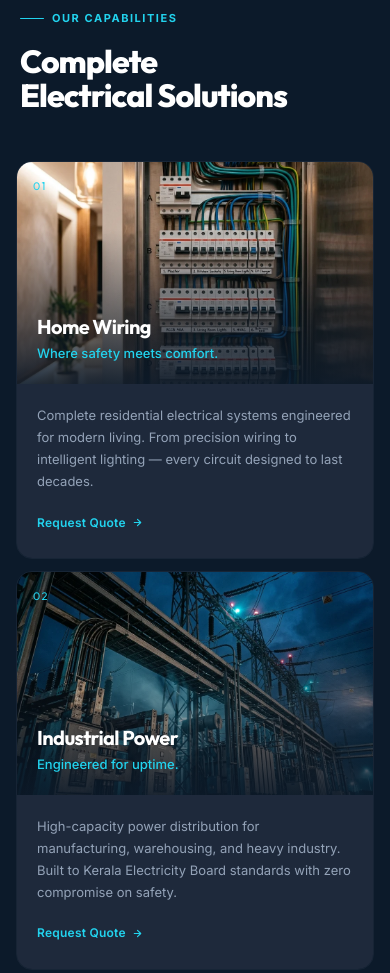
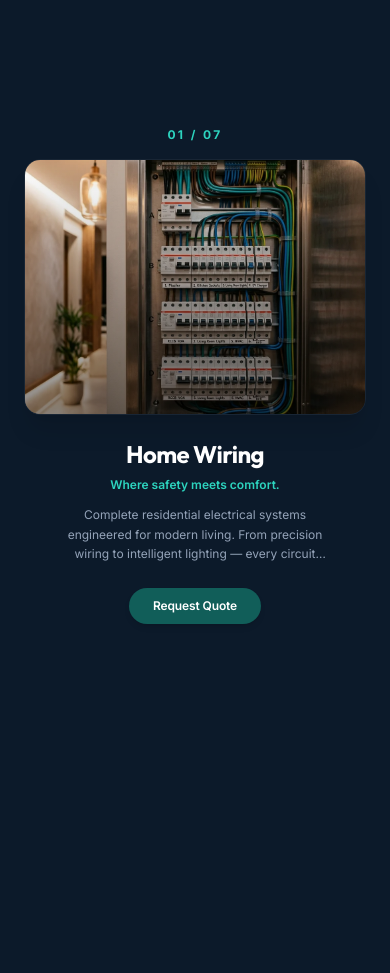
Before and after one commit to WebzioInfo/BrightElectricals, an Astro site: page / in a window 390 px wide. Shown: the part 1300-2273 px from the top of the page. Built offline with nearby package versions, Linux system fonts and the light colour scheme; Astro itself is replaced by a stand-in of ours; animation ran at ten frames a second.

Commit message:
ser anim

```diff
--- a/src/sections/Services.astro
+++ b/src/sections/Services.astro
@@ -59,7 +59,7 @@ const editorial = [
      SERVICES — SCROLL-DRIVEN STORYTELLING
      ═══════════════════════════════════════════════════════════════ -->
 
-<!-- Desktop: Pinned split-screen -->
+<!-- Desktop & Mobile Wrapper Section -->
 <section
   id="services"
   class="svc-section relative"
@@ -191,84 +191,80 @@ const editorial = [
     </div>
   </div>
 
-  <!-- ── MOBILE EXPERIENCE ──────────────────────────────────── -->
-  <div class="svc-mobile lg:hidden" style="background: var(--deep-navy);">
+  <!-- ── MOBILE EXPERIENCE (Stethoscopic scrolling) ────────── -->
+  <div class="svc-mobile lg:hidden relative" style="background: var(--deep-navy);" id="svc-mobile-root">
 
-    <!-- Header -->
-    <div class="container" style="padding-top: clamp(3rem,8vw,5rem); padding-bottom: clamp(2rem,4vw,3rem);">
-      <p class="section-label section-label-light mb-4 reveal">Our Capabilities</p>
-      <h2 class="heading-lg text-white mb-4 reveal delay-100" style="max-width: 320px;">
-        Complete Electrical Solutions
-      </h2>
-    </div>
+    <!-- Sticky viewport containing the focused active card -->
+    <div class="svc-mobile-sticky sticky top-0 left-0 w-full h-[100dvh] flex flex-col justify-center px-6 overflow-hidden z-10">
 
-    <!-- Mobile cards — vertical storytelling -->
-    <div class="svc-mobile-cards">
-      {services.map((svc, i) => {
-        const ed = editorial[i];
-        return (
-          <article
-            class="svc-mobile-card relative overflow-hidden reveal"
-            style={`transition-delay: ${Math.min(i * 60, 300)}ms`}
+      <div class="w-full max-w-sm mx-auto flex flex-col items-center text-center">
+
+        <!-- Active Slide Card Stack Container -->
+        <div class="relative w-full flex flex-col items-center justify-center min-h-[500px]">
+          {editorial.map((svc, i) => (
+            <div
+              class:list={['svc-mob-slide absolute inset-0 flex flex-col items-center justify-center', i === 0 ? 'active' : '']}
+              data-mob-slide={i}
             >
-            <!-- Image -->
-            <div class="relative" style="aspect-ratio: 16/10; overflow: hidden;">
+              <!-- Progress Indicator -->
+              <span class="text-xs font-bold tracking-[0.2em] text-teal-400 mb-4 block">
+                {String(i + 1).padStart(2, '0')} / {String(services.length).padStart(2, '0')}
+              </span>
+
+              <!-- Rounded Image (45% height) -->
+              <div class="relative w-full aspect-[4/3] rounded-2xl overflow-hidden mb-6 shadow-xl border border-white/5">
                 <img
-                src={svc.image}
-                alt={svc.title}
-                width="800"
-                height="500"
+                  src={services[i].image}
+                  alt={services[i].title}
+                  width="600"
+                  height="450"
                   class="w-full h-full object-cover"
                   loading="lazy"
                   decoding="async"
                 />
-              <div class="absolute inset-0" style="background: linear-gradient(180deg, transparent 30%, rgba(12,26,42,0.9) 100%);" aria-hidden="true"></div>
+                <div class="absolute inset-0 bg-gradient-to-t from-black/45 to-transparent"></div>
+              </div>
 
-              <!-- Number overlay -->
-              <span
-                class="absolute top-4 left-4 font-display font-800"
-                style="font-size: 0.6875rem; letter-spacing: 0.12em; color: var(--brand-accent-lt);"
-                aria-hidden="true"
+              <!-- Title -->
+              <h3 class="font-display font-900 text-white text-2xl tracking-tight leading-tight mb-2">
+                {services[i].shortTitle}
+              </h3>
+
+              <!-- Tagline -->
+              <p class="text-teal-400 text-xs font-semibold mb-3">
+                {svc.tagline}
+              </p>
+
+              <!-- Description (2-3 lines max) -->
+              <p class="text-slate-400 text-xs leading-relaxed max-w-[280px] mb-6 line-clamp-3">
+                {svc.copy}
+              </p>
+
+              <!-- CTA -->
+              <a
+                href={`/contact/?service=${encodeURIComponent(services[i].title)}`}
+                class="btn btn-rect bg-teal-800 text-white hover:bg-teal-900 shadow-md text-xs font-semibold px-6 py-2.5 rounded-full"
               >
-                {String(i + 1).padStart(2, '0')}
-              </span>
+                Request Quote
+              </a>
 
-              <!-- Title on image -->
-              <div class="absolute bottom-0 left-0 right-0 p-5">
-                <h3 class="font-display font-800 text-white mb-1" style="font-size: clamp(1.25rem, 5vw, 1.5rem); letter-spacing: -0.03em; line-height: 1.1;">
-                  {svc.shortTitle}
-                </h3>
-                <p style="font-size: 0.8125rem; font-weight: 500; color: var(--brand-accent-lt);">
-                  {ed.tagline}
-                </p>
+            </div>
+          ))}
+        </div>
+
       </div>
     </div>
 
-            <!-- Content -->
-            <div style="padding: 1.25rem 1.25rem 1.5rem; background: var(--steel-gray);">
-              <p style="font-size: 0.8125rem; line-height: 1.7; color: #94A3B8; margin-bottom: 1rem;">
-                {ed.copy}
-              </p>
-              <a
-                href={`/contact/?service=${encodeURIComponent(svc.title)}`}
-                class="inline-flex items-center gap-1.5 text-xs font-semibold"
-                style="color: var(--brand-accent-lt); letter-spacing: 0.02em;"
-              >
-                Request Quote
-                <svg xmlns="http://www.w3.org/2000/svg" width="11" height="11" viewBox="0 0 24 24" fill="none" stroke="currentColor" stroke-width="2.5" stroke-linecap="round" stroke-linejoin="round" aria-hidden="true"><path d="M5 12h14M12 5l7 7-7 7"/></svg>
-              </a>
-            </div>
-          </article>
-        );
-      })}
+    <!-- Scroll trigger slots -->
+    <div class="svc-mobile-triggers relative z-0">
+      {services.map((_, i) => (
+        <div
+          class="svc-mob-trigger w-full h-[100dvh]"
+          data-trigger-index={i}
+        ></div>
+      ))}
     </div>
 
-    <!-- View all link -->
-    <div class="container flex justify-center" style="padding-block: clamp(2rem,5vw,3rem);">
-      <a href="/services/" class="btn btn-pill btn-outline-light" style="font-size: 0.8125rem;">
-        View All Services
-      </a>
-    </div>
   </div>
 
 </section>
@@ -347,24 +343,27 @@ const editorial = [
     background: rgba(148,163,184,0.4);
   }
 
-  /* ── Mobile cards ────────────────────────────────── */
-  .svc-mobile-cards {
-    display: flex;
-    flex-direction: column;
-    gap: clamp(0.75rem, 2vw, 1rem);
-    padding-inline: clamp(1rem, 4vw, 1.5rem);
+  /* ── Mobile slides transition system ───────────────── */
+  .svc-mob-slide {
+    opacity: 0;
+    transform: translate3d(0, 20px, 0) scale(0.98);
+    transition: opacity 280ms ease-out, transform 280ms ease-out, visibility 280ms ease-out;
+    visibility: hidden;
+    pointer-events: none;
   }
 
-  .svc-mobile-card {
-    border-radius: var(--radius-lg);
-    overflow: hidden;
-    border: 1px solid rgba(148,163,184,0.08);
+  .svc-mob-slide.active {
+    opacity: 1;
+    transform: translate3d(0, 0, 0) scale(1);
+    visibility: visible;
+    pointer-events: auto;
   }
 
   /* ── Reduced motion / prefers-reduced-motion ─────── */
   @media (prefers-reduced-motion: reduce) {
     .svc-info { transition: none !important; opacity: 1 !important; transform: none !important; visibility: visible !important; }
     .svc-img-wrap { transition: none !important; opacity: 1 !important; transform: none !important; visibility: visible !important; }
+    .svc-mob-slide { transition: none !important; opacity: 1 !important; transform: none !important; visibility: visible !important; }
   }
 </style>
 
@@ -499,7 +498,40 @@ const editorial = [
     images[0]?.classList.add('active');
   }
 
+  // Mobile scroll triggers setup
+  function initMobileScroll() {
+    if (window.innerWidth >= 1024) return;
+
+    const root = document.getElementById('svc-mobile-root');
+    const triggers = document.querySelectorAll('.svc-mob-trigger');
+    const slides = document.querySelectorAll('.svc-mob-slide');
+    if (!root || !triggers.length || !slides.length) return;
+
+    const observerOptions = {
+      root: null,
+      rootMargin: '-50% 0px -50% 0px', // Trigger index exactly at the vertical center line
+      threshold: 0
+    };
+
+    const observer = new IntersectionObserver((entries) => {
+      entries.forEach(entry => {
+        if (entry.isIntersecting) {
+          const index = parseInt(entry.target.getAttribute('data-trigger-index') || '0', 10);
+          slides.forEach((slide, i) => {
+            slide.classList.toggle('active', i === index);
+          });
+        }
+      });
+    }, observerOptions);
+
+    triggers.forEach(trigger => observer.observe(trigger));
+  }
+
   // Run on load and page transition
   initServicesScroll();
-  document.addEventListener('astro:page-load', initServicesScroll);
+  initMobileScroll();
+  document.addEventListener('astro:page-load', () => {
+    initServicesScroll();
+    initMobileScroll();
+  });
 </script>
```
Also changed, not shown: 12 other files. Lines whose indentation alone changed are shown as unchanged.
